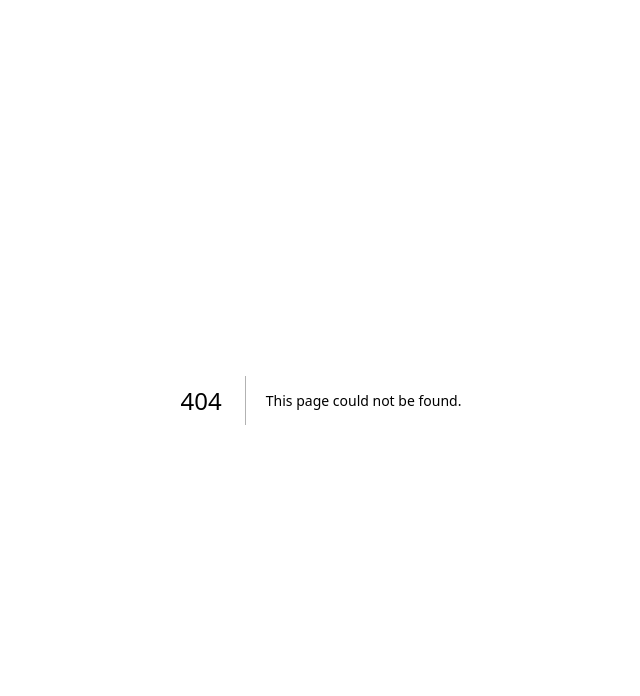
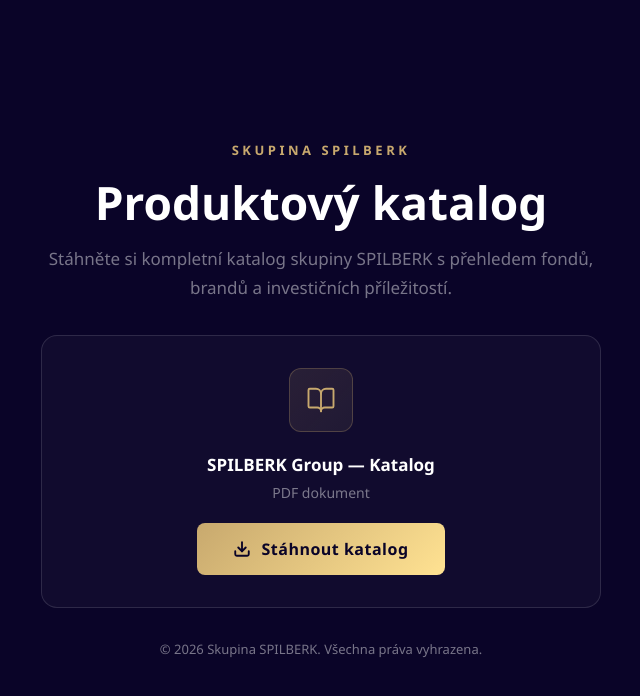
Before and after one commit to spilberkweb/spilberk-group, a Next.js app: page /katalog in a window 1280 px wide. Before the commit this address had no page. Shown: the top 696 px of the page, without its empty margins (319-959 px from the left). Built offline with nearby package versions, Linux system fonts and the light colour scheme.

Commit message:
feat: add KatalogPage component and include product catalog PDF

```diff
--- /dev/null
+++ b/app/katalog/page.tsx
@@ -0,0 +1,145 @@
+"use client";
+
+import { BookOpen } from "lucide-react";
+import { bg, gold, goldL, muted, border } from "@/components/home/constants";
+
+export default function KatalogPage() {
+  return (
+    <div
+      style={{
+        fontFamily: "'Segoe UI', system-ui, -apple-system, sans-serif",
+        background: bg,
+        color: "white",
+        minHeight: "100vh",
+        display: "flex",
+        flexDirection: "column",
+        alignItems: "center",
+        justifyContent: "center",
+        padding: "2rem",
+      }}
+    >
+      <div
+        style={{
+          maxWidth: 560,
+          width: "100%",
+          textAlign: "center",
+          display: "flex",
+          flexDirection: "column",
+          alignItems: "center",
+          gap: "2rem",
+        }}
+      >
+        <div>
+          <span
+            style={{
+              fontSize: 13,
+              textTransform: "uppercase",
+              letterSpacing: 3.5,
+              color: gold,
+              fontWeight: 700,
+              display: "block",
+              marginBottom: 16,
+            }}
+          >
+            Skupina SPILBERK
+          </span>
+          <h1
+            style={{
+              fontSize: "clamp(32px, 6vw, 46px)",
+              fontWeight: 800,
+              lineHeight: 1.15,
+              marginBottom: 16,
+              color: "white",
+            }}
+          >
+            Produktový katalog
+          </h1>
+          <p style={{ color: muted, fontSize: 17, lineHeight: 1.7 }}>
+            Stáhněte si kompletní katalog skupiny SPILBERK s přehledem fondů,
+            brandů a investičních příležitostí.
+          </p>
+        </div>
+
+        <div
+          style={{
+            width: "100%",
+            borderRadius: 16,
+            border: `1px solid ${border}`,
+            padding: "2rem",
+            background: "rgba(255,255,255,0.03)",
+            display: "flex",
+            flexDirection: "column",
+            alignItems: "center",
+            gap: "1.25rem",
+          }}
+        >
+          <div
+            style={{
+              width: 64,
+              height: 64,
+              borderRadius: 12,
+              background: `linear-gradient(135deg, ${gold}22, ${goldL}11)`,
+              border: `1px solid ${gold}44`,
+              display: "flex",
+              alignItems: "center",
+              justifyContent: "center",
+            }}
+          >
+            <BookOpen size={30} color={gold} strokeWidth={1.5} />
+          </div>
+          <div>
+            <p style={{ fontWeight: 700, fontSize: 17, marginBottom: 4 }}>
+              SPILBERK Group — Katalog
+            </p>
+            <p style={{ color: muted, fontSize: 14 }}>PDF dokument</p>
+          </div>
+
+          <a
+            href="/catalogue/catalogue.pdf"
+            download="SPILBERK-katalog.pdf"
+            style={{
+              display: "inline-flex",
+              alignItems: "center",
+              gap: 10,
+              background: `linear-gradient(135deg, ${gold}, ${goldL})`,
+              color: "#0A0428",
+              fontWeight: 800,
+              fontSize: 16,
+              letterSpacing: 0.5,
+              padding: "14px 36px",
+              borderRadius: 8,
+              textDecoration: "none",
+              transition: "opacity 0.2s",
+            }}
+            onMouseEnter={(e) =>
+              ((e.currentTarget as HTMLAnchorElement).style.opacity = "0.85")
+            }
+            onMouseLeave={(e) =>
+              ((e.currentTarget as HTMLAnchorElement).style.opacity = "1")
+            }
+          >
+            <svg
+              width="18"
+              height="18"
+              viewBox="0 0 24 24"
+              fill="none"
+              stroke="currentColor"
+              strokeWidth="2.5"
+              strokeLinecap="round"
+              strokeLinejoin="round"
+            >
+              <path d="M21 15v4a2 2 0 0 1-2 2H5a2 2 0 0 1-2-2v-4" />
+              <polyline points="7 10 12 15 17 10" />
+              <line x1="12" y1="15" x2="12" y2="3" />
+            </svg>
+            Stáhnout katalog
+          </a>
+        </div>
+
+        <p style={{ color: muted, fontSize: 13 }}>
+          © {new Date().getFullYear()} Skupina SPILBERK. Všechna práva vyhrazena.
+        </p>
+      </div>
+    </div>
+  );
+}
```
Also changed, not shown: 1 other file (tests, documents, lock files or other folders).
